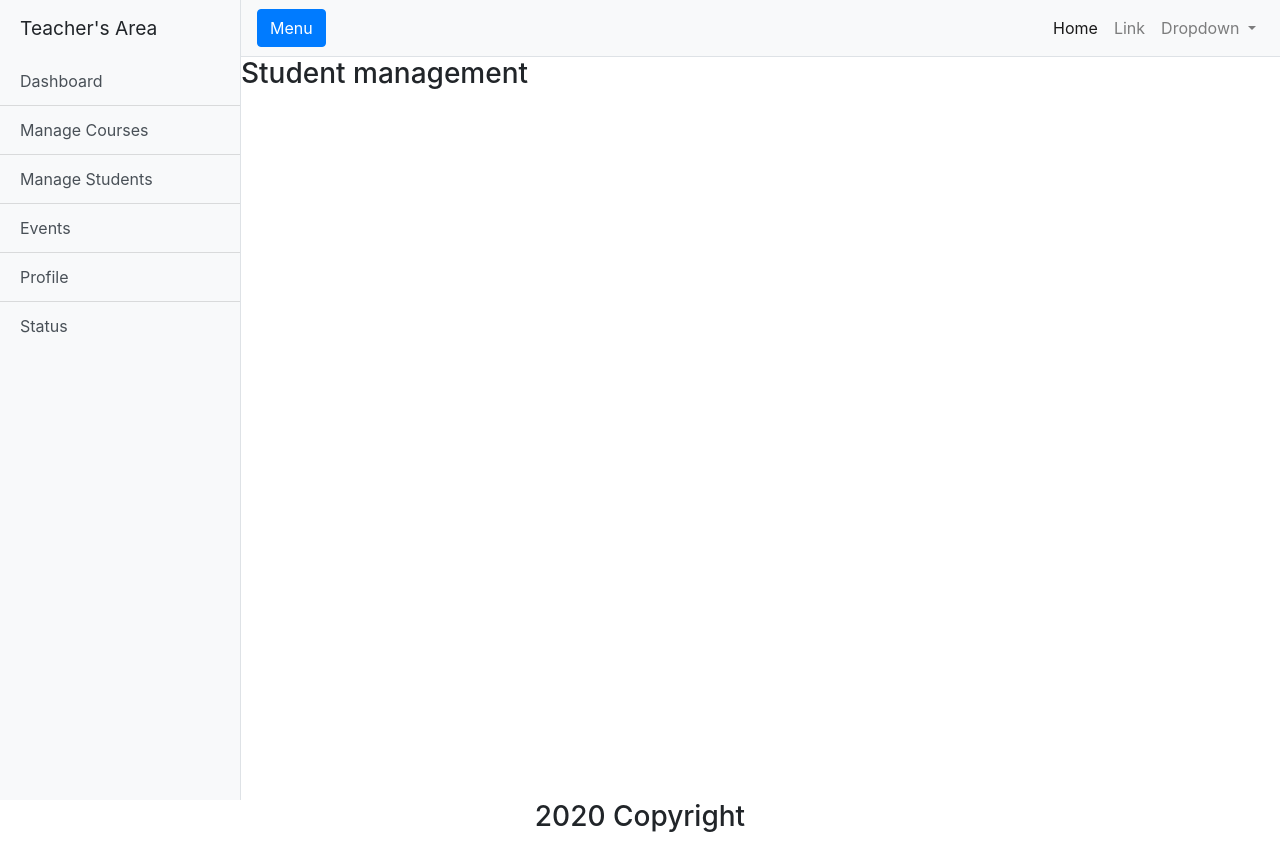
After one commit to Osada97/class-management-system, a PHP site: page /teacher/tstudent.php in a window 1280 px wide. The commit adds this page. Run offline with PHP 8.4, Linux system fonts and the light colour scheme.

```diff
--- a/db.php
+++ b/db.php
@@ -1,7 +1,7 @@
 <?php
-$servername = "sql12.freemysqlhosting.net";
-$username = "sql12353968";
-$password = "3jWBjRZTfh";
+$servername = "localhost";
+$username = "lankaelearn_root";
+$password = "Y{zuX4_w#-}D";
 
 
 // Create connection
--- a/teacher/teacher_header.php
+++ b/teacher/teacher_header.php
@@ -52,9 +52,9 @@
     <div class="bg-light border-right" id="sidebar-wrapper">
       <div class="sidebar-heading">Teacher's Area</div>
       <div class="list-group list-group-flush">
-        <a href="#" class="list-group-item list-group-item-action bg-light">Dashboard</a>
-        <a href="#" class="list-group-item list-group-item-action bg-light">Manage Courses</a>
-        <a href="#" class="list-group-item list-group-item-action bg-light">Manage Students</a>
+        <a href="" class="list-group-item list-group-item-action bg-light">Dashboard</a>
+        <a href="tcourse.php" class="list-group-item list-group-item-action bg-light">Manage Courses</a>
+        <a href="tstudent.php" class="list-group-item list-group-item-action bg-light">Manage Students</a>
         <a href="#" class="list-group-item list-group-item-action bg-light">Events</a>
         <a href="#" class="list-group-item list-group-item-action bg-light">Profile</a>
         <a href="#" class="list-group-item list-group-item-action bg-light">Status</a>
--- /dev/null
+++ b/teacher/tstudent.php
@@ -0,0 +1,7 @@
+<?php include_once '../inc/header.php'?>
+<?php include_once 'teacher_header.php'?>
+
+<h3>Student management</h3>
+
+<?php include_once 'teacher_footer.php'?>
+<?php include_once '../inc/footer.php'?>
```
Also changed, not shown: teacher/tprofile.php (deleted).
